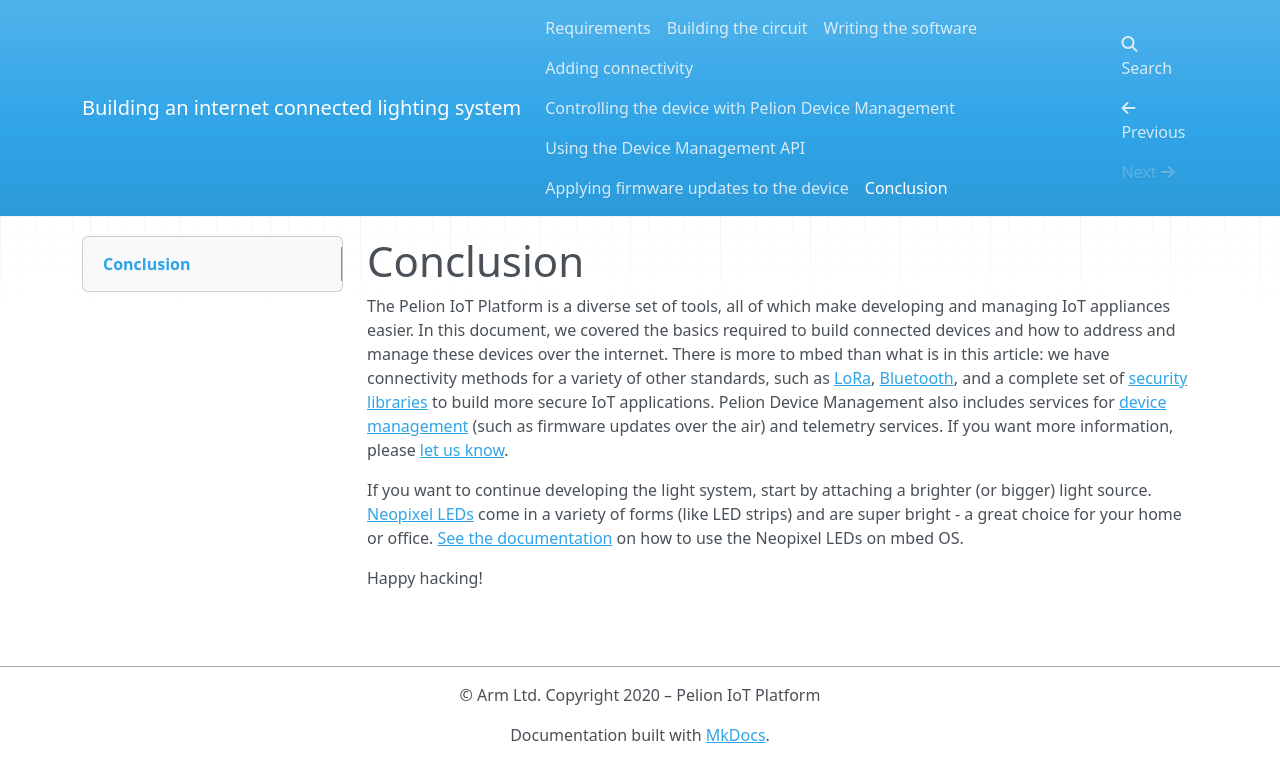
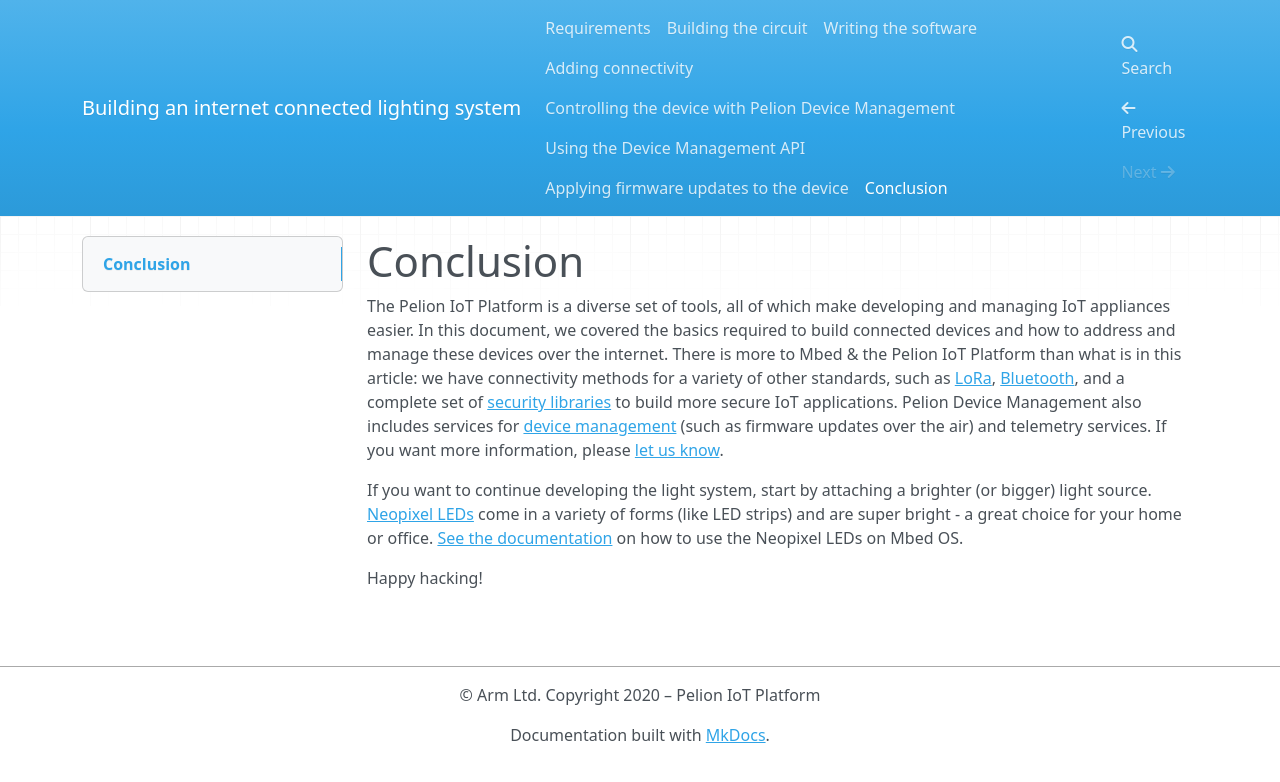
Before and after one commit to PelionIoT/connected-lights-cloud, an MkDocs documentation site: the page built from docs/8_conclusion.md, in a window 1280 px wide. Shown: the top 782 px of the page. Built offline with MkDocs 1.6.1, drawn with Linux system fonts in a browser that asks for light colours; nearby versions of some CDN libraries; old or Windows-style settings are respelled for this version of MkDocs.

Commit message:
Bring cloud info up to date

```diff
--- a/docs/8_conclusion.md
+++ b/docs/8_conclusion.md
@@ -1,7 +1,7 @@
 # Conclusion
 
-The Pelion IoT Platform is a diverse set of tools, all of which make developing and managing IoT appliances easier. In this document, we covered the basics required to build connected devices and how to address and manage these devices over the internet. There is more to mbed than what is in this article: we have connectivity methods for a variety of other standards, such as [LoRa](https://os.mbed.com/docs/mbed-os/latest/apis/LoRa-tutorial.html), [Bluetooth](https://os.mbed.com/docs/mbed-os/latest/apis/ble.html), and a complete set of [security libraries](https://os.mbed.com/docs/mbed-os/latest/apis/security.html) to build more secure IoT applications. Pelion Device Management also includes services for [device management](https://cloud.mbed.com/product-overview) (such as firmware updates over the air) and telemetry services. If you want more information, please [let us know](https://www.arm.com/company/contact-us/pelion-iot-product-inquiries).
+The Pelion IoT Platform is a diverse set of tools, all of which make developing and managing IoT appliances easier. In this document, we covered the basics required to build connected devices and how to address and manage these devices over the internet. There is more to Mbed & the Pelion IoT Platform than what is in this article: we have connectivity methods for a variety of other standards, such as [LoRa](https://os.mbed.com/docs/mbed-os/latest/apis/LoRa-tutorial.html), [Bluetooth](https://os.mbed.com/docs/mbed-os/latest/apis/ble.html), and a complete set of [security libraries](https://os.mbed.com/docs/mbed-os/latest/apis/security.html) to build more secure IoT applications. Pelion Device Management also includes services for [device management](https://cloud.mbed.com/product-overview) (such as firmware updates over the air) and telemetry services. If you want more information, please [let us know](https://www.arm.com/company/contact-us/pelion-iot-product-inquiries).
 
-If you want to continue developing the light system, start by attaching a brighter (or bigger) light source. [Neopixel LEDs](https://www.adafruit.com/category/168) come in a variety of forms (like LED strips) and are super bright - a great choice for your home or office. [See the documentation](https://os.mbed.com/components/NeoPixel-LED-chain-using-high-speed-SPI/) on how to use the Neopixel LEDs on mbed OS.
+If you want to continue developing the light system, start by attaching a brighter (or bigger) light source. [Neopixel LEDs](https://www.adafruit.com/category/168) come in a variety of forms (like LED strips) and are super bright - a great choice for your home or office. [See the documentation](https://os.mbed.com/components/NeoPixel-LED-chain-using-high-speed-SPI/) on how to use the Neopixel LEDs on Mbed OS.
 
 Happy hacking!
```
Also changed, not shown: docs/4_connectivity.md (+1 -1 lines), docs/7_updates.md (+16 -7 lines).
